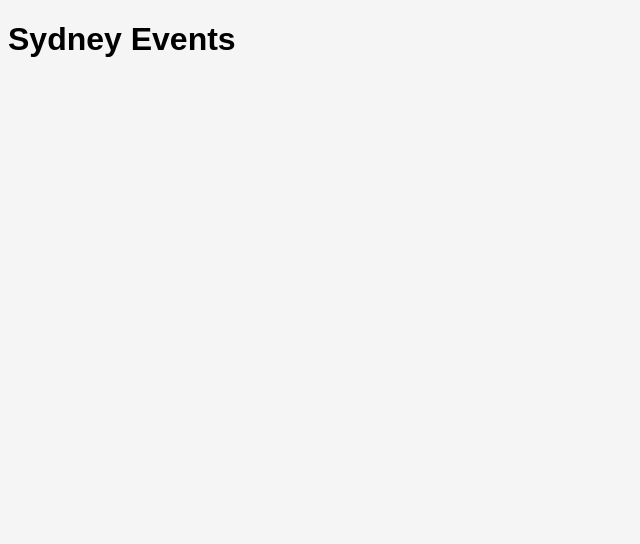
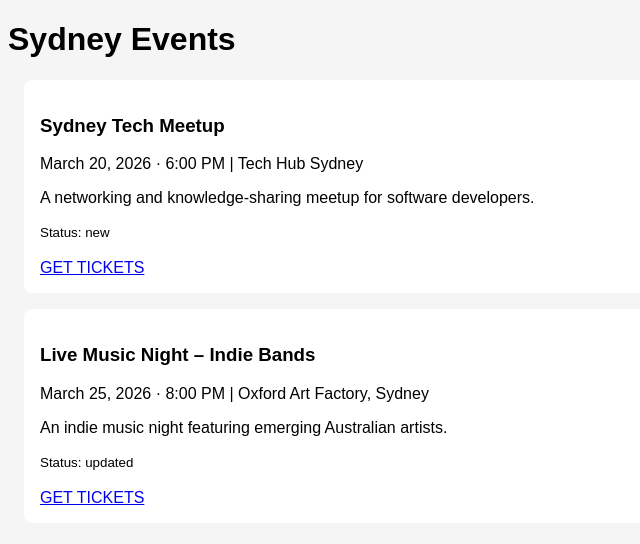
Before and after one commit to Manya1101/sydney-events-platform, a plain HTML site: page frontend/index.html in a window 1280 px wide. Shown: the whole page, without its empty margins (0-640 px from the left). Drawn offline with Linux system fonts and the light colour scheme; no server answers.

Commit message:
Add demo events for frontend deployment

```diff
--- a/frontend/index.html
+++ b/frontend/index.html
@@ -24,43 +24,38 @@
 </div>
 
 <script>
-let redirectUrl = "";
-let eventId = "";
+const events = [
+  {
+    title: "Sydney Tech Meetup",
+    date: "March 20, 2026 · 6:00 PM",
+    venue: "Tech Hub Sydney",
+    description: "A networking and knowledge-sharing meetup for software developers.",
+    status: "new",
+    url: "https://example.com"
+  },
+  {
+    title: "Live Music Night – Indie Bands",
+    date: "March 25, 2026 · 8:00 PM",
+    venue: "Oxford Art Factory, Sydney",
+    description: "An indie music night featuring emerging Australian artists.",
+    status: "updated",
+    url: "https://example.com"
+  }
+];
 
-function openModal(url,id){
-  redirectUrl = url;
-  eventId = id;
-  document.getElementById("modal").style.display="block";
-}
+const root = document.getElementById("events");
 
-function submitLead(){
-  fetch("http://localhost:4000/api/leads",{
-    method:"POST",
-    headers:{'Content-Type':'application/json'},
-    body:JSON.stringify({
-      email:document.getElementById("email").value,
-      consent:document.getElementById("consent").checked,
-      eventId
-    })
-  }).then(()=>window.location=redirectUrl);
-}
-
-fetch("http://localhost:4000/api/events")
-.then(res=>res.json())
-.then(events=>{
-  const root=document.getElementById("events");
-  events.forEach(e=>{
-    const div=document.createElement("div");
-    div.className="card";
-    div.innerHTML=`
+events.forEach(e => {
+  const div = document.createElement("div");
+  div.className = "card";
+  div.innerHTML = `
     <h3>${e.title}</h3>
     <p>${e.date} | ${e.venue}</p>
     <p>${e.description}</p>
     <small>Status: ${e.status}</small><br/><br/>
-      <button onclick="openModal('${e.url}','${e._id}')">GET TICKETS</button>
+    <a href="${e.url}" target="_blank">GET TICKETS</a>
   `;
   root.appendChild(div);
-  });
 });
 </script>
 </body>
```
Lines whose indentation alone changed are shown as unchanged.
